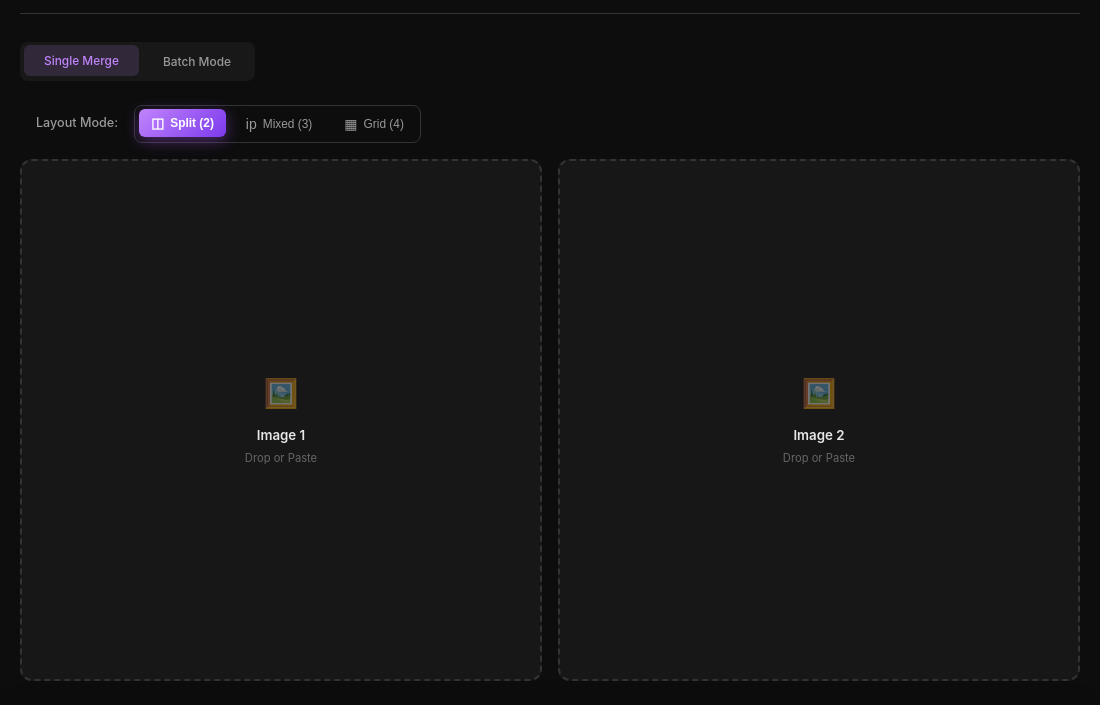
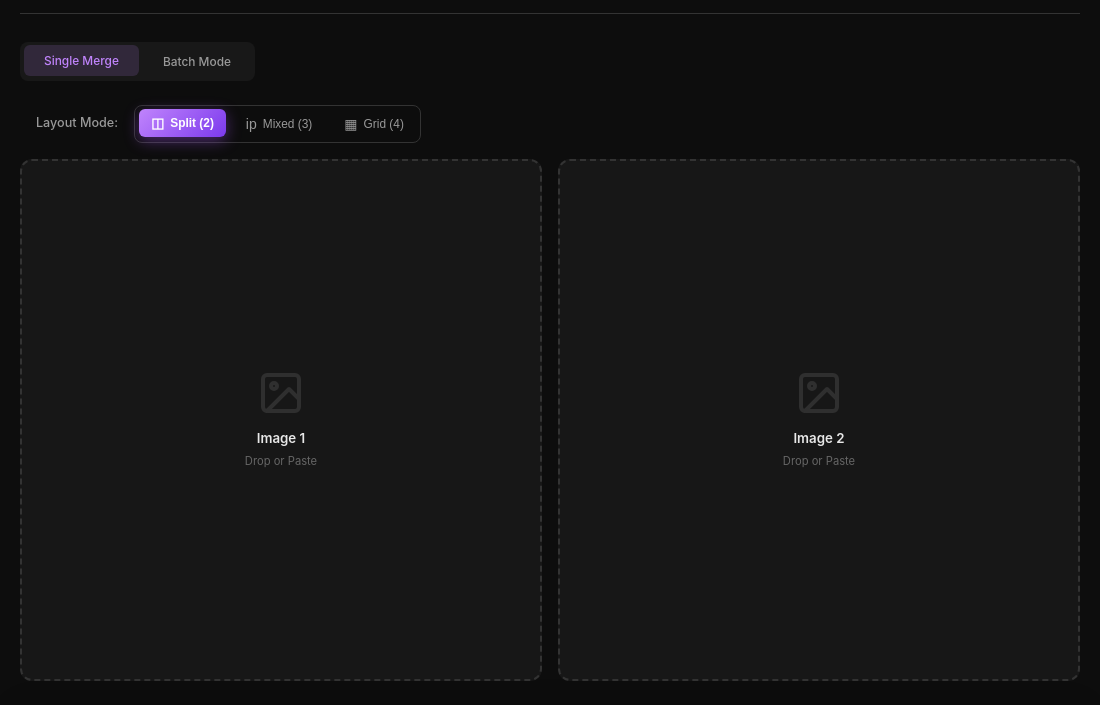
Before and after one commit to Angki/image_merger, an Electron app: page index.html in a window 1100 px wide. Shown: the part 80-785 px from the top of the page. Drawn offline with Linux system fonts and the light colour scheme.

Commit message:
style: implement smooth grid reflow and premium SVG empty states

```diff
--- a/src/ui/app.js
+++ b/src/ui/app.js
@@ -176,7 +176,11 @@ function renderDropZones() {
         } else {
             // Empty
             zone.innerHTML = `
-                <span class="drop-icon">🖼️</span>
+                <svg class="drop-icon" viewBox="0 0 24 24" fill="none" stroke="currentColor" stroke-width="2" stroke-linecap="round" stroke-linejoin="round">
+                    <rect x="3" y="3" width="18" height="18" rx="2" ry="2"/>
+                    <circle cx="8.5" cy="8.5" r="1.5"/>
+                    <polyline points="21 15 16 10 5 21"/>
+                </svg>
                 <span class="label">Image ${index + 1}</span>
                 <span class="hint">Drop or Paste</span>
                 <input type="file" class="hidden-input" accept="image/*">
--- a/src/ui/styles.css
+++ b/src/ui/styles.css
@@ -207,6 +207,7 @@ h3 {
   grid-template-columns: 1fr 1fr;
   gap: 16px;
   margin-bottom: 24px;
+  transition: grid-template-columns 0.4s cubic-bezier(0.4, 0, 0.2, 1);
 }
 
 .drop-zone {
@@ -245,9 +246,18 @@ h3 {
 }
 
 .drop-zone .drop-icon {
-  font-size: 2rem;
+  width: 48px;
+  height: 48px;
   margin-bottom: 12px;
-  opacity: 0.4;
+  opacity: 0.3;
+  color: var(--text-muted);
+  transition: all 0.3s ease;
+}
+
+.drop-zone:hover .drop-icon {
+  opacity: 0.6;
+  color: var(--accent);
+  transform: scale(1.1);
 }
 
 .drop-zone .label {
```
